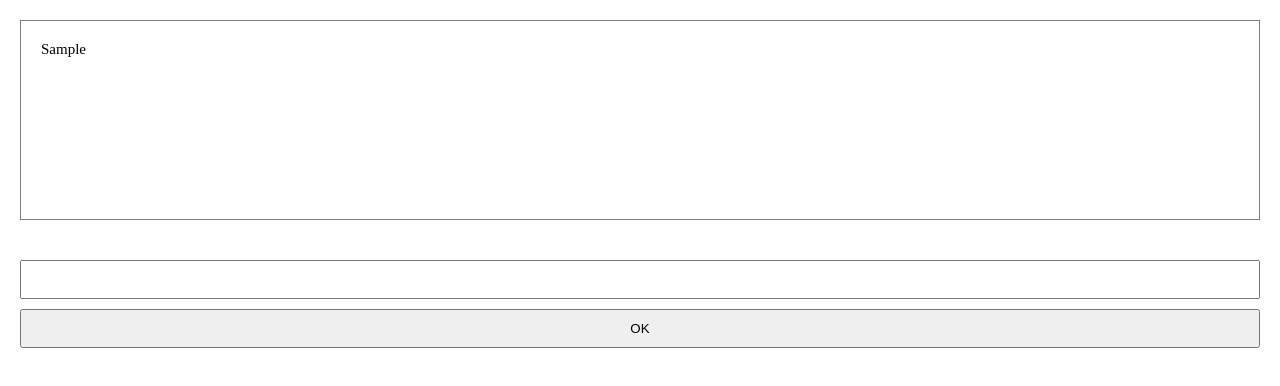
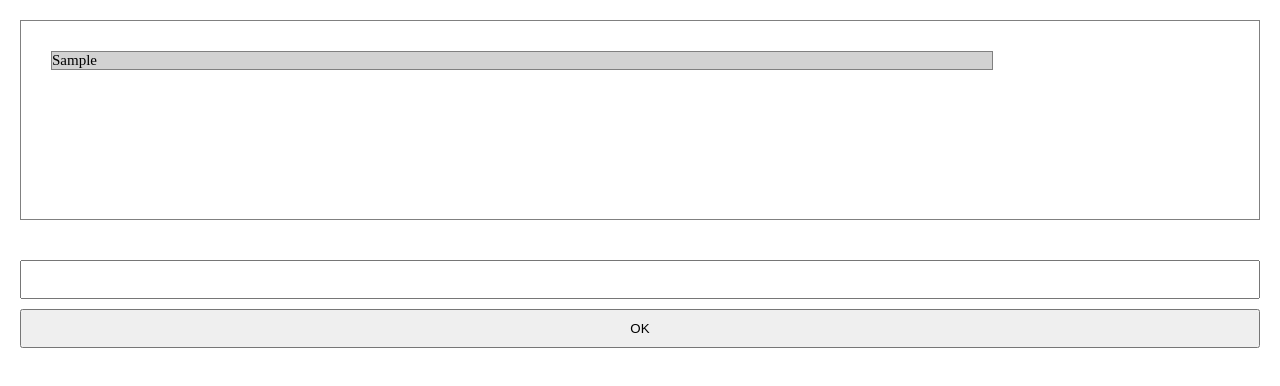
Before and after one commit to DWS-paris/HETIC_2017_PMD, a plain HTML site: page 23nov/exo4/index.html in a window 1280 px wide. Both pictures are taken after typing "Sample" into the empty fields and a click on the button "OK". Drawn offline with Linux system fonts and the light colour scheme.

Commit message:
Ajout de CSS

```diff
--- a/23nov/exo4/css/style.css
+++ b/23nov/exo4/css/style.css
@@ -42,3 +42,14 @@ section{
     margin: 2rem;
     padding: 2rem;
 }
+
+article {
+    padding: 1rem;
+    margin-bottom: 1rem;
+}
+
+article p{
+    max-width: 80%;
+    background-color: #d2d2d2;
+    border: .1rem solid grey;
+}
--- a/23nov/exo4/js/script.js
+++ b/23nov/exo4/js/script.js
@@ -32,7 +32,7 @@ Capter l'événement 'submit' du formulaire
             console.log(userMessage.value);
 
             // Modifier le contenu HTML de la ballise messageBox
-            messagesBox.innerHTML += '<article class="userMessage">'+ userMessage.value + '</article>'
+            messagesBox.innerHTML += '<article class="userMessage"><p>'+ userMessage.value + '</p></article>'
         };
 
         // Vider la valeur de l'input
```
Also changed, not shown: 23nov/exo4/index.html (+1 -3 lines).
